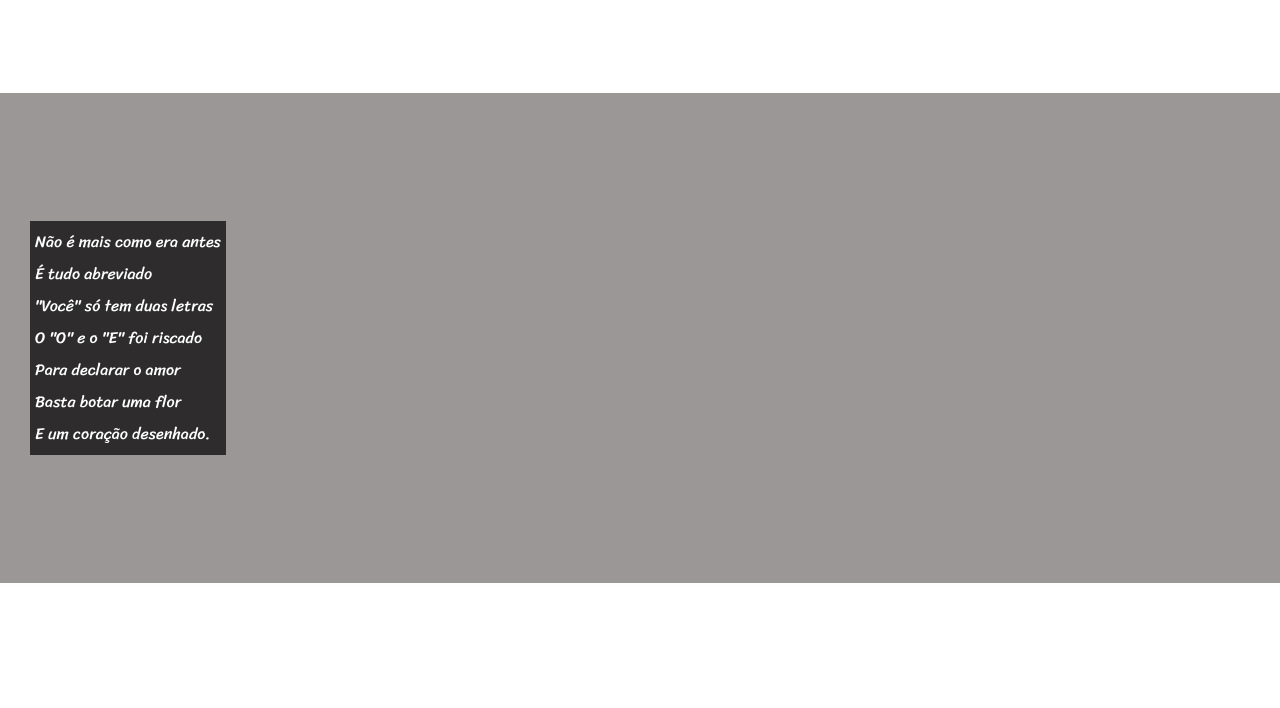
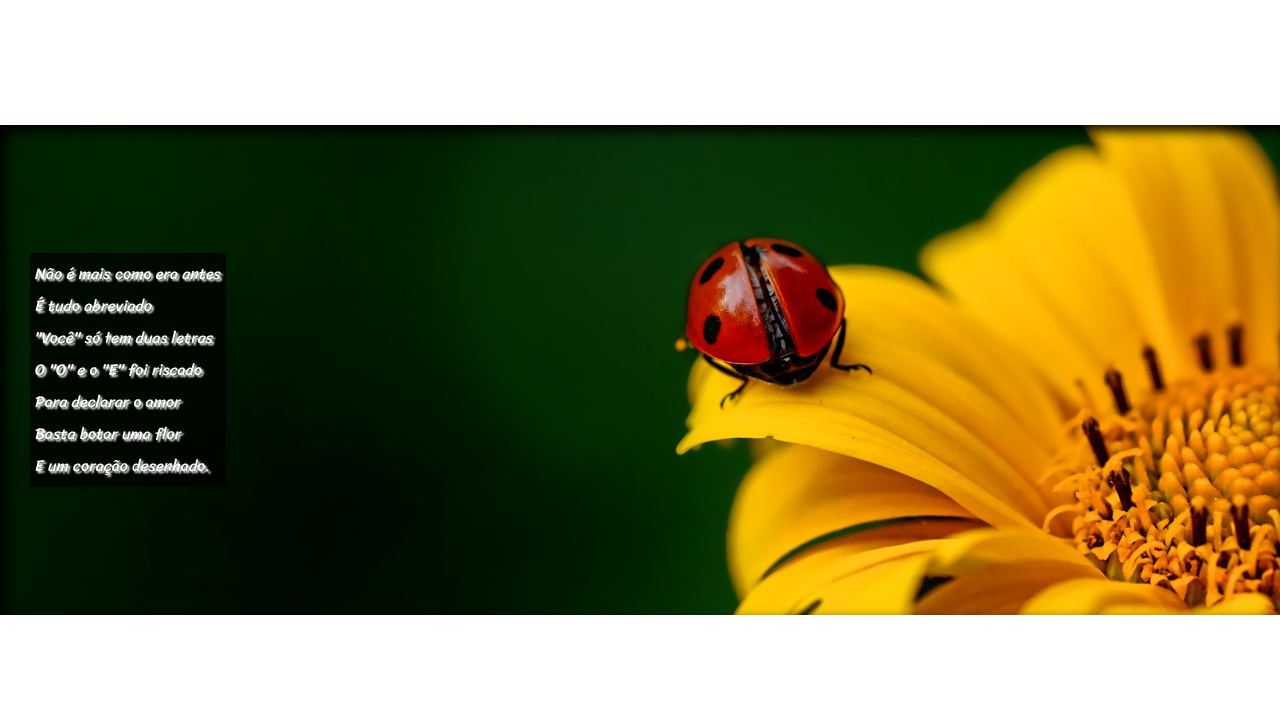
Before and after one commit to moyses30/sitecordel, a plain HTML site: page index.html in a window 1280 px wide. Shown: the part 618-1326 px from the top of the page. Drawn offline with Linux system fonts and the light colour scheme.

Commit message:
fixação de imagem

```diff
--- a/index.html
+++ b/index.html
@@ -27,7 +27,7 @@
 
 
 
-    <section class="imagem">
+    <section class="imagem" id="img01">
         <p>
             Não é mais como era antes <br>
             É tudo abreviado <br>
@@ -61,7 +61,7 @@
 
 
 
-    <section class="imagem">
+    <section class="imagem" id="img02">
         <p>
             Tenho saudade das cartas <br>
             Escritas com a própria mão <br>
--- a/style.css
+++ b/style.css
@@ -63,14 +63,31 @@ section.normal{
 section.imagem{
     background-color: rgb(156, 151, 151);
     color: white;
+    box-shadow: inset 6px 6px 13px 0px black; /* box para dentro */
+   background-attachment: fixed; /* deixa a imagem fixada */
 
+}
 
+section#img01{
+    background-image: url(imagens/background001.jpg);
+    background-position: right center ;
+    background-size: cover;
+}
+
+section#img02{
+    background-image: url(imagens/background002.jpg);
+    background-position: right center ;
+    background-size: cover;
 }
 
 section.imagem >p{
     padding: 5px;
     display: inline-block;
-    background-color:rgba(0, 0, 0, 0.705)
+    background-color:rgba(0, 0, 0, 0.705);
+    text-shadow: 2px 2px 2px;
+}
+ section >p {
+    padding-bottom: 2em;
 }
 
 footer {
```
